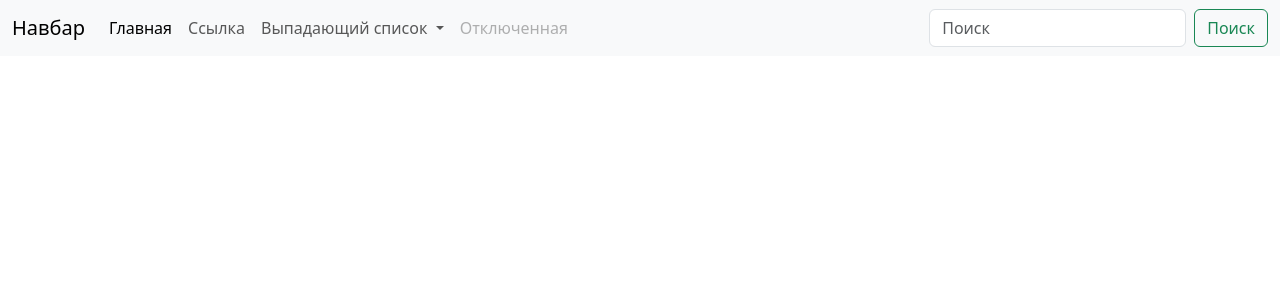
After one commit to narmuhamedov/python23-5, a Django app: template templates/header.html in a window 1280 px wide. The commit adds this page. Shown: the top 300 px of the page. Run offline with Django 4.2, Linux system fonts and the light colour scheme; the template is opened without the code that fills it, so the values that code supplies are empty.

Commit message:
'lesson3'

```diff
--- /dev/null
+++ b/templates/header.html
@@ -0,0 +1,47 @@
+<!DOCTYPE html>
+<html lang="en">
+<head>
+    <meta charset="UTF-8">
+    <title>Geeks Tv</title>
+  <link href="https://cdn.jsdelivr.net/npm/bootstrap@5.3.0-alpha1/dist/css/bootstrap.min.css" rel="stylesheet" integrity="sha384-GLhlTQ8iRABdZLl6O3oVMWSktQOp6b7In1Zl3/Jr59b6EGGoI1aFkw7cmDA6j6gD" crossorigin="anonymous">
+  <script src="https://cdn.jsdelivr.net/npm/bootstrap@5.3.0-alpha1/dist/js/bootstrap.bundle.min.js" integrity="sha384-w76AqPfDkMBDXo30jS1Sgez6pr3x5MlQ1ZAGC+nuZB+EYdgRZgiwxhTBTkF7CXvN" crossorigin="anonymous"></script>
+</head>
+<body>
+<!-- навигационная панель -->
+<nav class="navbar navbar-expand-lg bg-body-tertiary">
+  <div class="container-fluid">
+    <a class="navbar-brand" href="#">Навбар</a>
+    <button class="navbar-toggler" type="button" data-bs-toggle="collapse" data-bs-target="#navbarSupportedContent" aria-controls="navbarSupportedContent" aria-expanded="false" aria-label="Переключатель навигации">
+      <span class="navbar-toggler-icon"></span>
+    </button>
+    <div class="collapse navbar-collapse" id="navbarSupportedContent">
+      <ul class="navbar-nav me-auto mb-2 mb-lg-0">
+        <li class="nav-item">
+          <a class="nav-link active" aria-current="page" href="/tvshow/">Главная</a>
+        </li>
+        <li class="nav-item">
+          <a class="nav-link" href="#">Ссылка</a>
+        </li>
+        <li class="nav-item dropdown">
+          <a class="nav-link dropdown-toggle" href="#" role="button" data-bs-toggle="dropdown" aria-expanded="false">
+            Выпадающий список
+          </a>
+          <ul class="dropdown-menu">
+            <li><a class="dropdown-item" href="#">Действие</a></li>
+            <li><a class="dropdown-item" href="#">Другое действие</a></li>
+            <li><hr class="dropdown-divider"></li>
+            <li><a class="dropdown-item" href="#">Что-то еще здесь</a></li>
+          </ul>
+        </li>
+        <li class="nav-item">
+          <a class="nav-link disabled">Отключенная</a>
+        </li>
+      </ul>
+      <form class="d-flex" role="search">
+        <input class="form-control me-2" type="search" placeholder="Поиск" aria-label="Поиск">
+        <button class="btn btn-outline-success" type="submit">Поиск</button>
+      </form>
+    </div>
+  </div>
+</nav>
+<!-- навигационная панель конец -->
```
Also changed, not shown: static/css/style.css (added, +37 -0 lines), templates/footer.html (added, +8 -0 lines), templates/tvshow.html (+18 -24 lines), templates/tvshow_detail.html (+19 -18 lines), db.sqlite3, media/01_GO4Y80Q.jpg (added), media/03_Mq9ySvI.jpg (added), media/04.jpg (added), media/05.jpg (added), media/05_PR8PRle.jpg (added).
